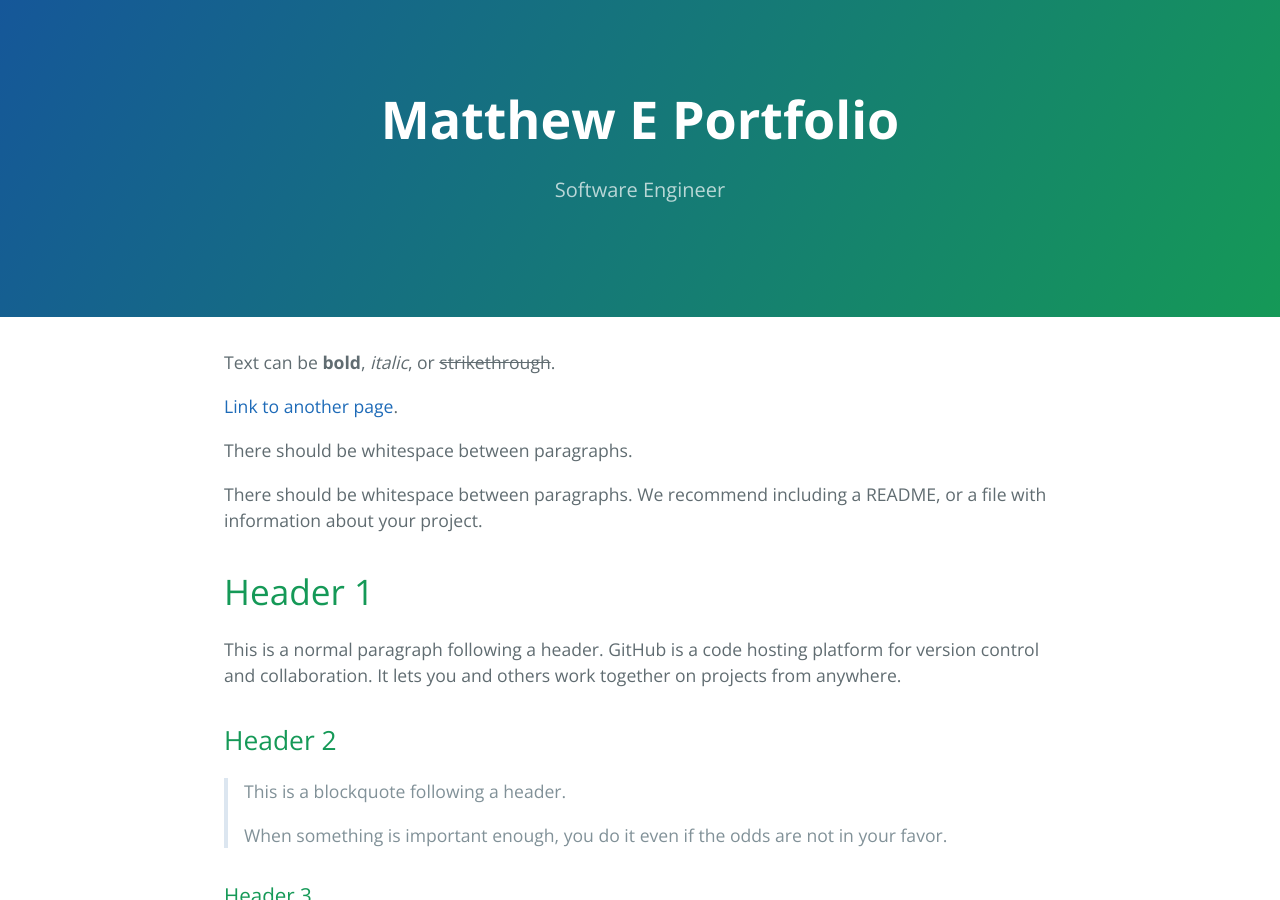
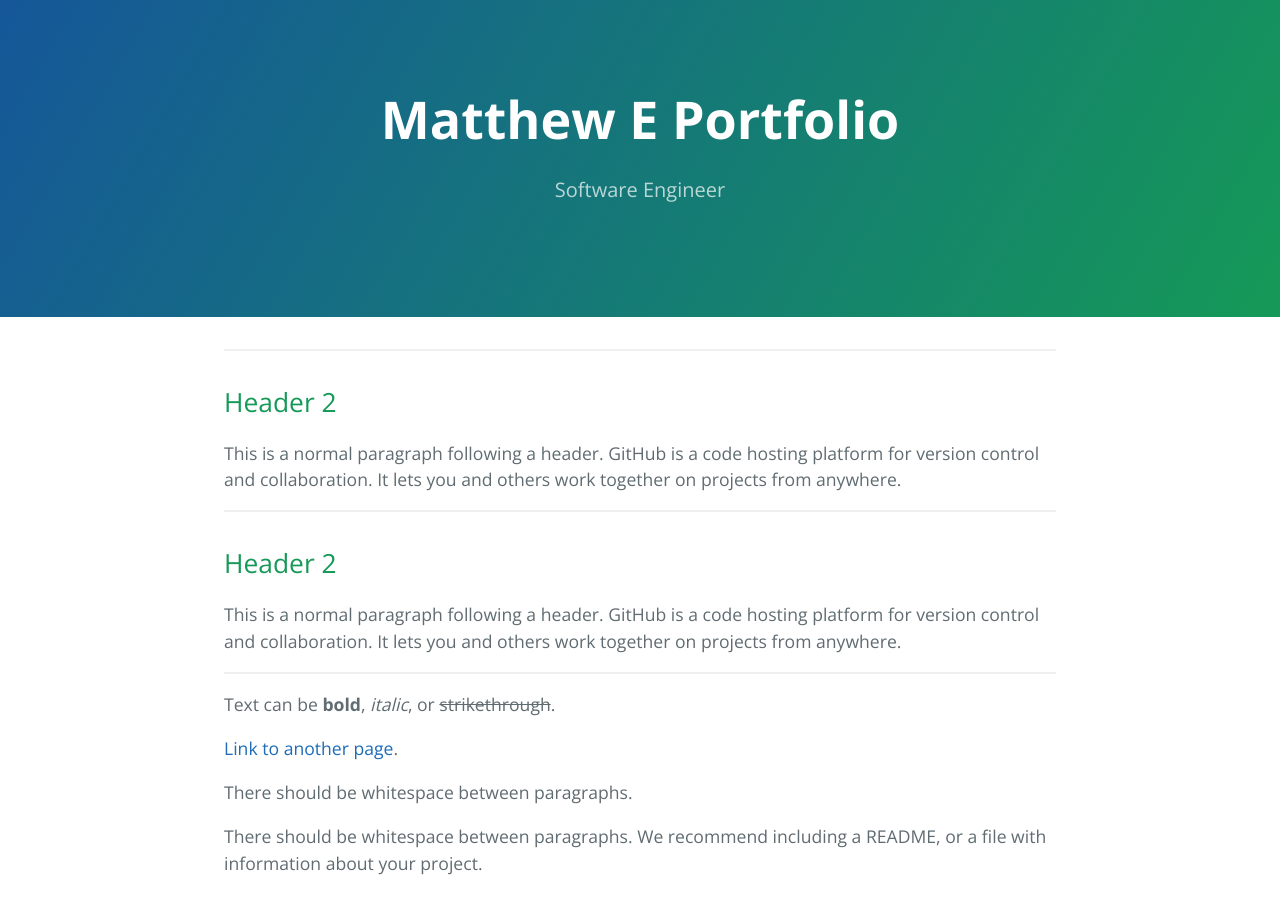
Before and after one commit to matt11matthew/portfolio, a Jekyll site: the page built from index.md, in a window 1280 px wide and 900 px high. Built offline with Jekyll 4.4.1, drawn with Linux system fonts in a browser that asks for light colours.

Commit message:
Update index.md

```diff
--- a/index.md
+++ b/index.md
@@ -1,6 +1,14 @@
 ---
 layout: default
 ---
+* * *
+## [](#header-2)Header 2
+This is a normal paragraph following a header. GitHub is a code hosting platform for version control and collaboration. It lets you and others work together on projects from anywhere.
+* * *
+## [](#header-2)Header 2
+This is a normal paragraph following a header. GitHub is a code hosting platform for version control and collaboration. It lets you and others work together on projects from anywhere.
+* * *
+
 
 Text can be **bold**, _italic_, or ~~strikethrough~~.
 
```
